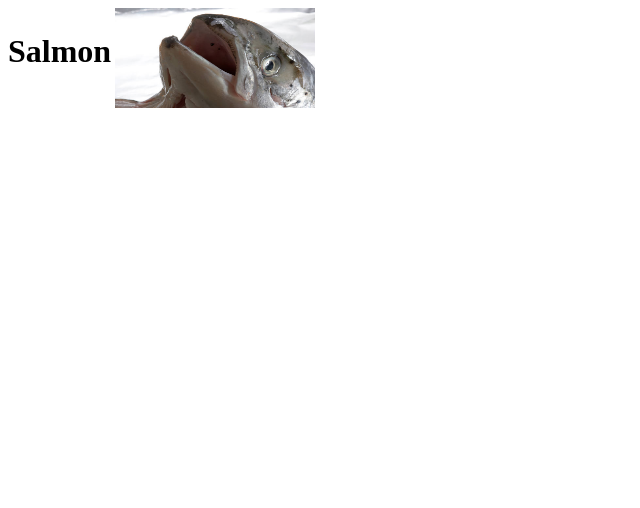
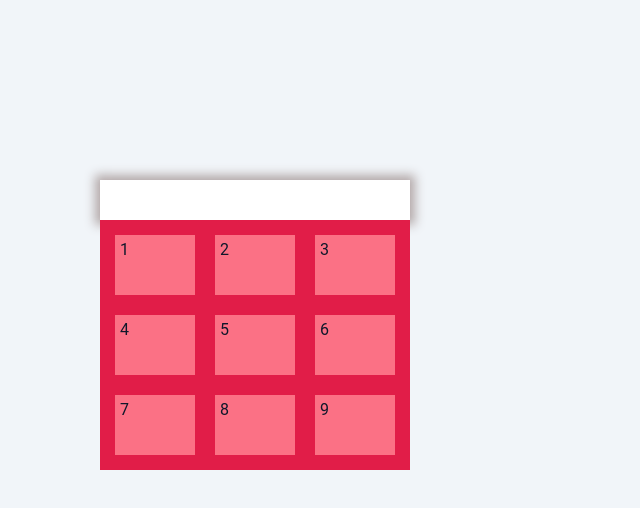
Before and after one commit to Reeeeeeeeeza/HTML-CSS, a plain HTML site: page HTML & CSS/practice/index.html in a window 1280 px wide. Shown: the whole page, without its empty margins (0-640 px from the left). Drawn offline with Linux system fonts and the light colour scheme.

Commit message:
grids are ah

```diff
--- a/HTML & CSS/practice/index.html
+++ b/HTML & CSS/practice/index.html
@@ -5,21 +5,65 @@
     <meta name="viewport" content="width=device-width, initial-scale=1.0">
     <title>Document</title>
     <style>
-        img{
-            width: 200px;
-            height: 100px;
-            vertical-align: middle;
+        :root {
+        --clr-dark: #0f172a;
+        --clr-light: #f1f5f9;
+        --clr-accent: #e11d48;
         }
 
-        h1{
-            display: inline-block;
-
+        *,
+        *::before,
+        *::after {
+        box-sizing: border-box;
         }
 
+
+        body {
+            margin: 5em 0 0 0;
+            font-family: 'Roboto', sans-serif;
+            color: var(--clr-dark);
+            padding: 100px;
+            background-color: var(--clr-light);
+        }
+
+        .container{
+            background-color: var(--clr-accent);
+            padding: 5px;
+            display: inline-grid;
+            grid-template-columns: 100px 100px 100px;
+            grid-template-rows: 80px 80px 80px;
+        }
+
+        .item{
+            background-color: #fb7185;
+            margin: 10px;
+            padding: 5px;
+        }
+
+        input{
+            height: 40px;
+            border: 0px;
+            width: 310px;
+            padding: 5px;
+            display: block;
+            box-shadow: 0px 0px 10px 5px rgb(179, 168, 168);
+        }
     </style>
 </head>
 <body>
-    <h1>Salmon</h1>
-    <img src="ali.jpg" alt="">
+    <input type="text">
+
+    <div class="container">
+
+        <div class="item item-1">1</div>
+        <div class="item item-2">2</div>
+        <div class="item item-3">3</div>
+        <div class="item item-4">4</div>
+        <div class="item item-5">5</div>
+        <div class="item item-6">6</div>
+        <div class="item item-7">7</div>
+        <div class="item item-8">8</div>
+        <div class="item item-9">9</div>
+      </div>
 </body>
 </html>
```
